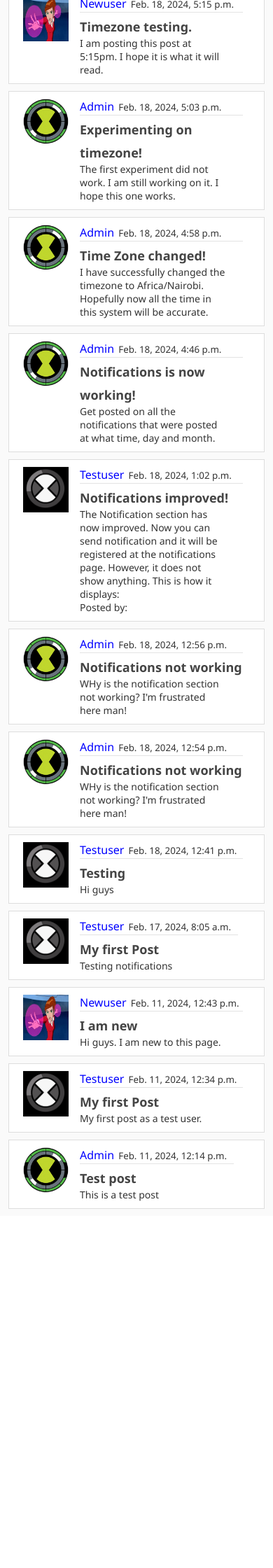
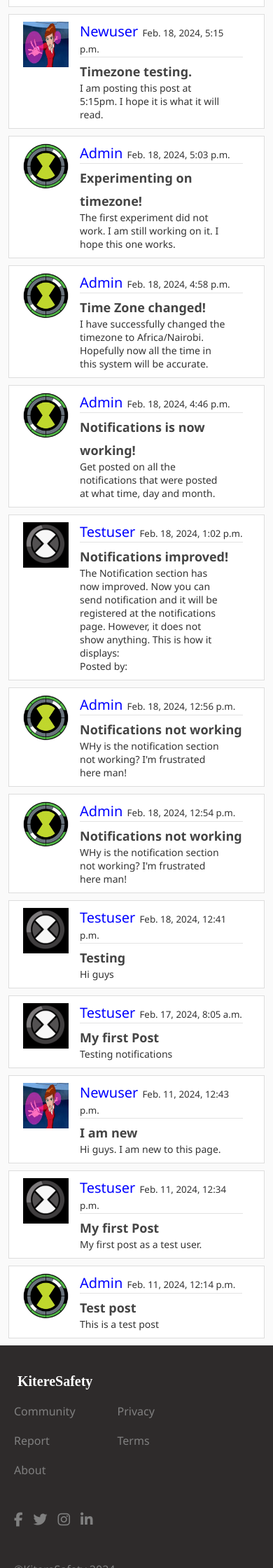
Before and after one commit to ExcelsKennedy/django-KitereSafety-app, a Django app: page /blog/ in a window 390 px wide. Shown: the part 520-2760 px from the top of the page at 70% size. Before the commit the page ends 2247 px from the top, so only its background shows below. Run offline with Django 5.2, Linux system fonts and the light colour scheme; a user stored in the database is signed in; data comes from the database, SQL or seed files in the repository; both versions use the stored data as it was after the commit; some libraries are stand-ins or nearby versions.

Commit message:
Add files via upload

```diff
--- a/blog/models.py
+++ b/blog/models.py
@@ -11,6 +11,8 @@ class Post(models.Model):
     date_posted = models.DateTimeField(default=timezone.now)
     author = models.ForeignKey(User, on_delete=models.CASCADE)
     # image = models.ImageField(default='default.jpg', upload_to='profile_pics')
+    DisplayFields = ['author', 'title', 'content', 'date_posted']
+    FilterFields = ['date_posted']
 
     def __str__(self):
         return self.title
@@ -25,6 +27,8 @@ class Notification(models.Model):
     post = models.ForeignKey('blog.Post', on_delete=models.CASCADE)
     message = models.CharField(max_length=255)
     created_at = models.DateTimeField(auto_now_add=True)
+    DisplayFields = ['user', 'post', 'message']
+    FilterFields = ['created_at']
 
     def __str__(self):
         return self.message
--- a/blog/static/blog/blog.css
+++ b/blog/static/blog/blog.css
@@ -17,37 +17,21 @@ h6 {
     color: #444444;
 }
 
+a{
+    color: gray;
+    text-decoration: none;
+    font-size: 20px;
+}
+a:hover{
+    color: white;
+}
+
 ul li {
     list-style: none;
 }
 
-/* nav {
-    background-color:  rgb(46, 43, 43);
-    display: flex;
-    align-items: center;
-    justify-content: space-between;
-    position: fixed;
-    width: 100%;
-    top: 0;
-}
-
-nav a{
-    text-decoration: none;
-    color: grey;
-}
-
-nav a:hover{
-    color: white;
-}
-
-.nav-links {
-    display: flex;
-    padding-top: 20px;
-    padding-bottom: 20px;
-} */
 nav {
     display: flex;
-    /* padding: 2% 6%; */
     padding-top: 20px;
     padding-bottom: 20px;
     justify-content: space-between;
@@ -57,18 +41,15 @@ nav {
     position: fixed;
     width: 100%;
 }
-
-nav img {
-    width: 150px;
+.logo{
+    text-decoration: none;
+    color: white;
+    font-weight: bold;
+    font-size: 30px;
+    padding: 5px;
+    margin-left: 20px;
+    font-family: 'Times New Roman', Times, serif;
 }
-
-.nav-links {
-    flex: 1;
-    text-align: right;
-    margin-right: 20px;
-    font-size: 20px;
-}
-
 .nav-links ul li {
     list-style: none;
     display: inline-block;
@@ -76,51 +57,31 @@ nav img {
     position: relative;
 }
 
-.nav-links ul li a {
-    color: gray;
-    text-decoration: none;
-    font-size: 16px;
-    transition: 0.5s;
-}
-.nav-links ul li a:hover {
-    color: white;
-}
-
 nav .fa {
     display: none;
 }
-
-.links-1,
-.links-2 {
-    margin-left: 50px;
+.logout-btn{
+    color: blue;
+    /* padding-top: -10px; */
+    padding-bottom: 5px;
+    cursor: pointer;
+    border-color: transparent;
+    border-radius: 10px;
+    margin-left: 20px;
+}
+.logout-btn button{
     margin-top: 0px;
 }
-
-.links-1 {
-    margin-right: 150px;
+.links{
     display: flex;
+    margin-right: 5px;
+    padding: 8px 12px;
 }
-
-.links-1 a,
-.links-2 a {
-    margin-right: 20px;
+.links a{
+    margin-left: 20px;
 }
-
-.links-2 {
+nav div{
     display: flex;
-}
-
-.links-2 form {
-    margin-left: 400px;
-}
-
-.logo {
-    color: white;
-    text-decoration: none;
-    font-weight: 800;
-    font-family: 'Times New Roman', Times, serif;
-    font-size: 30px;
-    margin-left: 20px;
 }
 
 .container {
@@ -230,6 +191,56 @@ header {
     font-size: 2.5rem;
 }
 
+footer{
+    background-color: rgb(46, 43, 43);
+    padding-top: 50px;
+    padding-bottom: 50px;
+    text-decoration: none;
+}
+.footer-flex{
+    display: flex;
+}
+.footer-right{
+    align-items: right;
+    margin-right: 400px;
+}
+footer p{
+    color: gray;
+    margin-left: 20px;
+}
+.footer-left{
+    display: flex;
+}
+.footer-left a{
+    display: block;
+    font-size: 16px;
+    margin-bottom: 20px;
+}
+.footer-left a:hover{
+    color: white;
+}
+.left-right{
+    margin-right: 50px;
+}
+.left-left{
+    margin-left: 100px;
+}
+.social-media-links{
+    margin-left: 590px;
+    display: flex;
+}
+.social-media-links a{
+    margin-right: 5px;
+    margin-top: 10px;
+}
+.social-media-links i{
+    cursor: pointer;
+    color: gray;
+}
+.social-media-links i:hover{
+    color: white;
+    cursor: pointer;
+}
 @media only screen and (max-width: 700px) {
     .nav-links ul li {
         display: block;
@@ -401,6 +404,59 @@ header {
     .account-heading {
         font-size: 2.5rem;
     }
+    footer{
+        padding-top: 40px;
+        padding-bottom: 20px;
+        text-decoration: none;
+    }
+    .footer-flex{
+        display: block;
+    }
+    .footer-right{
+        align-items: center;
+        margin-right: 40px;
+    }
+    footer p{
+        color: gray;
+        margin-left: 20px;
+    }
+    .footer-left{
+        display: flex;
+        margin-left: 20px;
+        padding-top: 20px;
+    }
+    .footer-left a{
+        display: block;
+        font-size: 16px;
+    }
+    .footer-left a:hover{
+        color: white;
+    }
+    .left-right{
+        margin-right: 50px;
+    }
+    .left-left{
+        margin-left: 10px;
+    }
+    .social-media-links{
+        margin-left: 20px;
+        display: flex;
+    }
+    .social-media-links div{
+        margin-right: 5px;
+        margin-top: 100px;
+    }
+    .social-media-links i{
+        cursor: pointer;
+        color: gray;
+        margin-bottom: 50px;
+        margin-top: 20px;
+        margin-right: 10px;
+    }
+    .social-media-links i:hover{
+        color: white;
+        cursor: pointer;
+    }
 
 }
 
--- a/blog/templates/blog/base.html
+++ b/blog/templates/blog/base.html
@@ -15,50 +15,16 @@
 </head>
 <body>
     <header>
-        <!-- <nav id="navBar">
-            <div class="container">
-                <div class="nav-links">
-                    <a href="{% url 'core:index' %}" class="logo">KitereSafety</a>
-                    <i class="fa fa-times" onclick="hideMenu()"></i>
-                    <div class="links-1">
-                        <ul class="nav-links">
-                            <li><a href="{% url 'blog-home' %}">Home</a></li>
-                            <li><a href="{% url 'blog-about' %}">About</a></li>
-                        </ul>
-
-                    </div> -->
-                    <!--Navbar Right Side-->
-                    <!-- <div class="links-2">
-                        {% if user.is_authenticated %}
-                            <ul class="nav-links">
-                                <li><a href="{% url 'post-create' %}">New Post</a></li>
-                                <li><a href="{% url 'profile' %}">Profile</a></li>
-                            </ul> -->
-
-                            <!-- <div class="logout-btn"> -->
-                            <!-- <form action="{% url 'logout' %}" method="post">
-                                {% csrf_token %}
-                                <button type="submit">Logout</button>
-                            </form> -->
-                            <!-- </div> -->
-                        <!-- {% else %}
-                            <ul class="nav-links">
-                                <li><a href="{% url 'core:login' %}">Login</a></li>
-                                <li><a href="{% url 'core:signup' %}">Register</a></li>
-                            </ul>
-
-                        {% endif %}
-                        <i class="fa fa-bars" onclick="showMenu()"></i>
-                    </div> -->
-            <!-- </div> -->
-        <!-- </nav> -->
         <nav>
             <a href="{% url 'core:index' %}" class="logo">KitereSafety</a>
             <div class="nav-links" id="navLinks">
+                <div>
                 <i class="fa fa-times" onclick="hideMenu()"></i>
                 <ul>
                     <li><a href="{% url 'blog-home' %}">Home</a></li>
                     <li><a href="{% url 'blog-about' %}">About</a></li>
+                </div>
+                <div class="links">
                     {% if user.is_authenticated %}
                         <li><a href="{% url 'post-create' %}">New Post</a></li>
                         <li><a href="{% url 'profile' %}">Profile</a></li>
@@ -74,6 +40,7 @@
                         <li><a href="{% url 'core:signup' %}">Register</a></li>
                     {% endif %}
                 </ul>
+                </div>
             </div>
             <i class="fa fa-bars" onclick="showMenu()"></i>
         </nav>
@@ -94,6 +61,35 @@
         </div>
     </main>
 
+    <!-- FOOTER -->
+
+    <footer>
+        <div class="footer-flex">
+            <div class="footer-right">
+                <a href="{% url 'core:index' %}" class="logo">KitereSafety</a>
+
+            </div>
+            <div class="footer-left">
+                <div class="left-right">
+                    <a href="{% url 'blog-home' %}">Community</a>
+                    <a href="{% url 'report-home' %}">Report</a>
+                    <a href="{% url 'core:about' %}">About</a>
+                    <!-- <a href="{% url 'core:careers' %}">Careers</a> -->
+                </div>
+                <div class="left-left">
+                    <a href="{% url 'core:privacy' %}">Privacy</a>
+                    <a href="{% url 'core:terms' %}">Terms</a>
+                </div>
+            </div>
+        </div>
+        <div class="social-media-links">
+            <a href=""><i class="fa fa-facebook"></i></a>
+            <a href=""><i class="fa fa-twitter"></i></a>
+            <a href=""><i class="fa fa-instagram"></i></a>
+            <a href=""><i class="fa fa-linkedin"></i></a>
+        </div>
+        <p>&copy;KitereSafety 2024</p>
+    </footer>
 
     <script>
 
--- a/report/forms.py
+++ b/report/forms.py
@@ -4,9 +4,10 @@ from .models import PhotoReport
 class PhotoReportForm(forms.ModelForm):
     class Meta:
         model = PhotoReport
-        fields = ['title', 'photo', 'description']
+        fields = ['title', 'location','photo', 'description']
         widgets = {
             'title': forms.TextInput(attrs={'class': 'input'}),
+            'location': forms.TextInput(attrs={'class': 'input'}),
             'photo': forms.FileInput(attrs={'class': 'input'}),
             'description': forms.Textarea(attrs={'class': ''}),
         }
--- a/report/models.py
+++ b/report/models.py
@@ -6,9 +6,12 @@ from django.contrib.auth.models import User
 class PhotoReport(models.Model):
     user = models.ForeignKey(User, on_delete=models.CASCADE)
     title = models.CharField(max_length=100, blank=False)
+    location = models.CharField(max_length=100, blank=False)
     photo = models.ImageField(upload_to='photo_reports/')
     description = models.TextField()
     timestamp = models.DateTimeField(auto_now_add=True)
+    DisplayFields = ['user', 'title', 'location', 'photo', 'description', 'timestamp']
+    FilterFields = ['timestamp', 'location']
 
     def __str__(self):
         return self.title
--- a/report/templates/report/photo_report_form.html
+++ b/report/templates/report/photo_report_form.html
@@ -17,6 +17,10 @@
         <div class="input">
             <label>Title:</label><br>
             {{form.title}}
+        </div>
+        <div class="input">
+            <label>Location:</label><br>
+            {{form.location}}
         </div>
         <div class="input">
             <label>Photo:</label><br>
--- a/users/models.py
+++ b/users/models.py
@@ -6,6 +6,8 @@ from PIL import Image
 class Profile(models.Model):
     user = models.OneToOneField(User, on_delete=models.CASCADE)
     image = models.ImageField(default='default.jpg', upload_to='profile_pics')
+    DisplayFields = ['user', 'image']
+    FilterFields = ['user']
 
     def __str__(self):
         return f'{self.user.username} Profile'
```
Also changed, not shown: other parts of blog/static/blog/blog.css (+13 -21 lines), blog/admin.py (+12 -2 lines), core/static/core/core.css (+34 -20 lines), report/admin.py (+6 -1 lines), users/admin.py (+6 -1 lines), db.sqlite3, report/migrations/0004_photoreport_location.py (added), report/migrations/0005_alter_photoreport_location.py (added).
